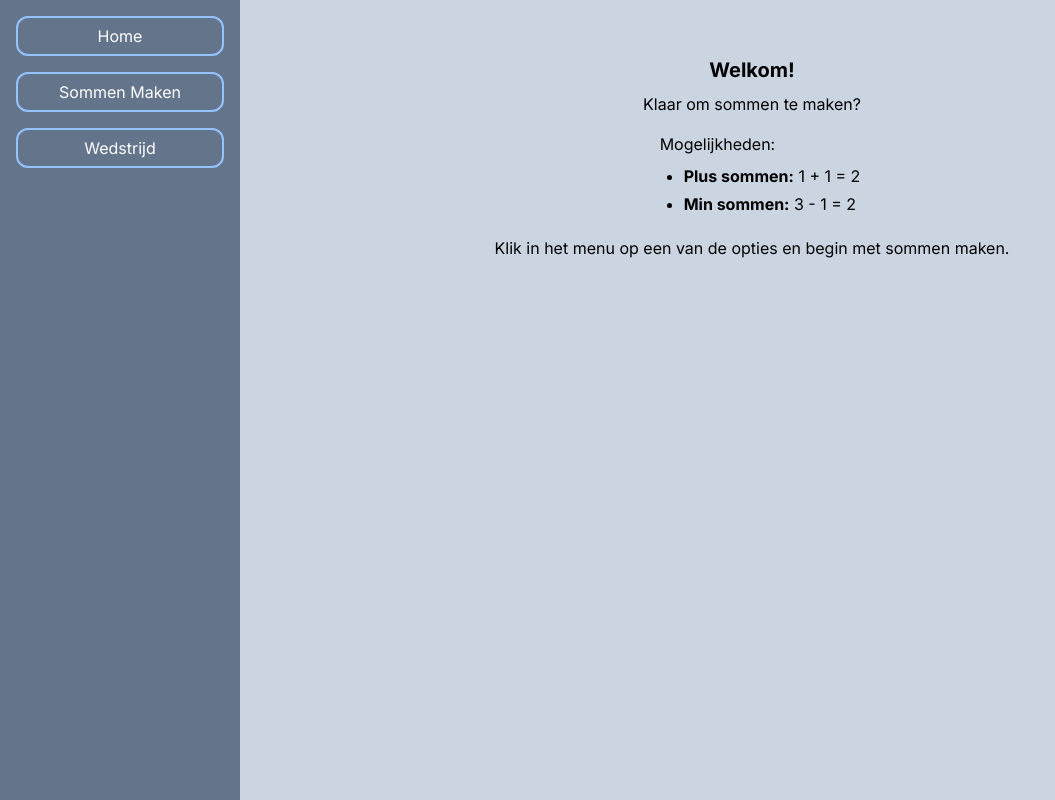
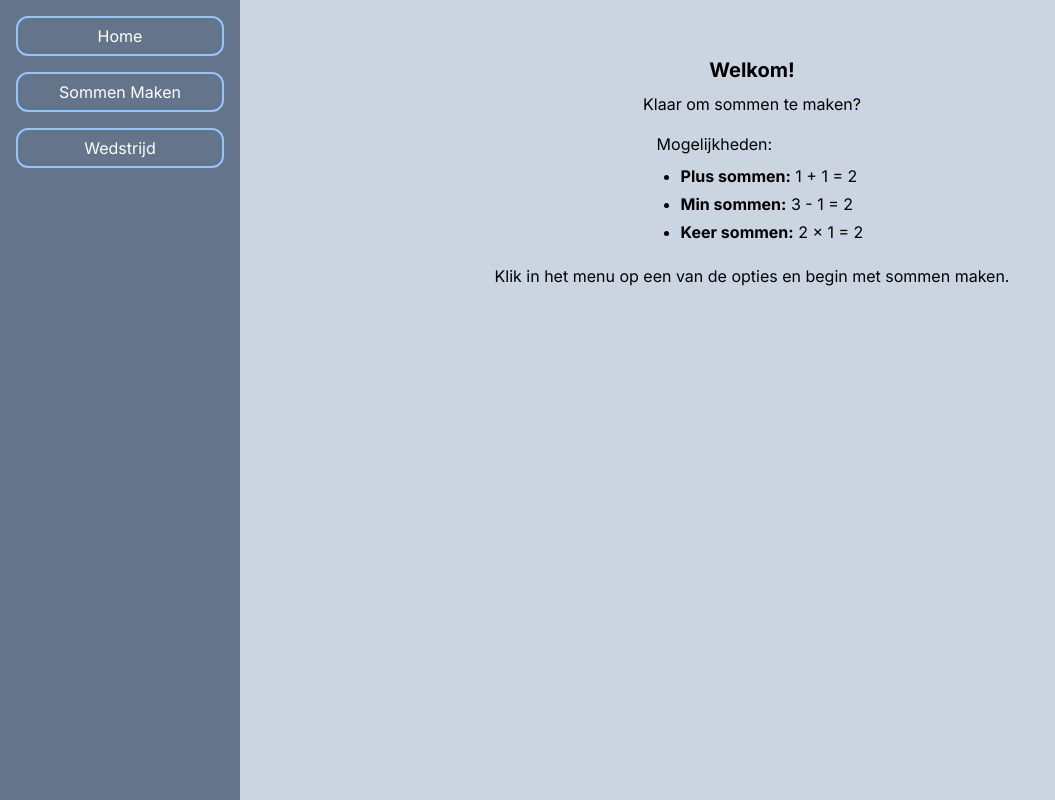
Before and after one commit to HellHunterMax/make-math, a Next.js app: page / in a window 1280 px wide. Shown: the whole page, without its empty margins (0-1055 px from the left). Built offline with nearby package versions, Linux system fonts and the light colour scheme.

Commit message:
update welcome page

```diff
--- a/src/app/page.tsx
+++ b/src/app/page.tsx
@@ -13,6 +13,10 @@ export default function Home() {
 					<li className="mb-1">
 						<span className="font-bold">Min sommen:</span> 3 - 1 = 2
 					</li>
+					<li className="mb-1">
+						<span className="font-bold">Keer sommen:</span> 2 x 1 =
+						2
+					</li>
 				</ul>
 			</ul>
 			<p className="mb-4">
```
